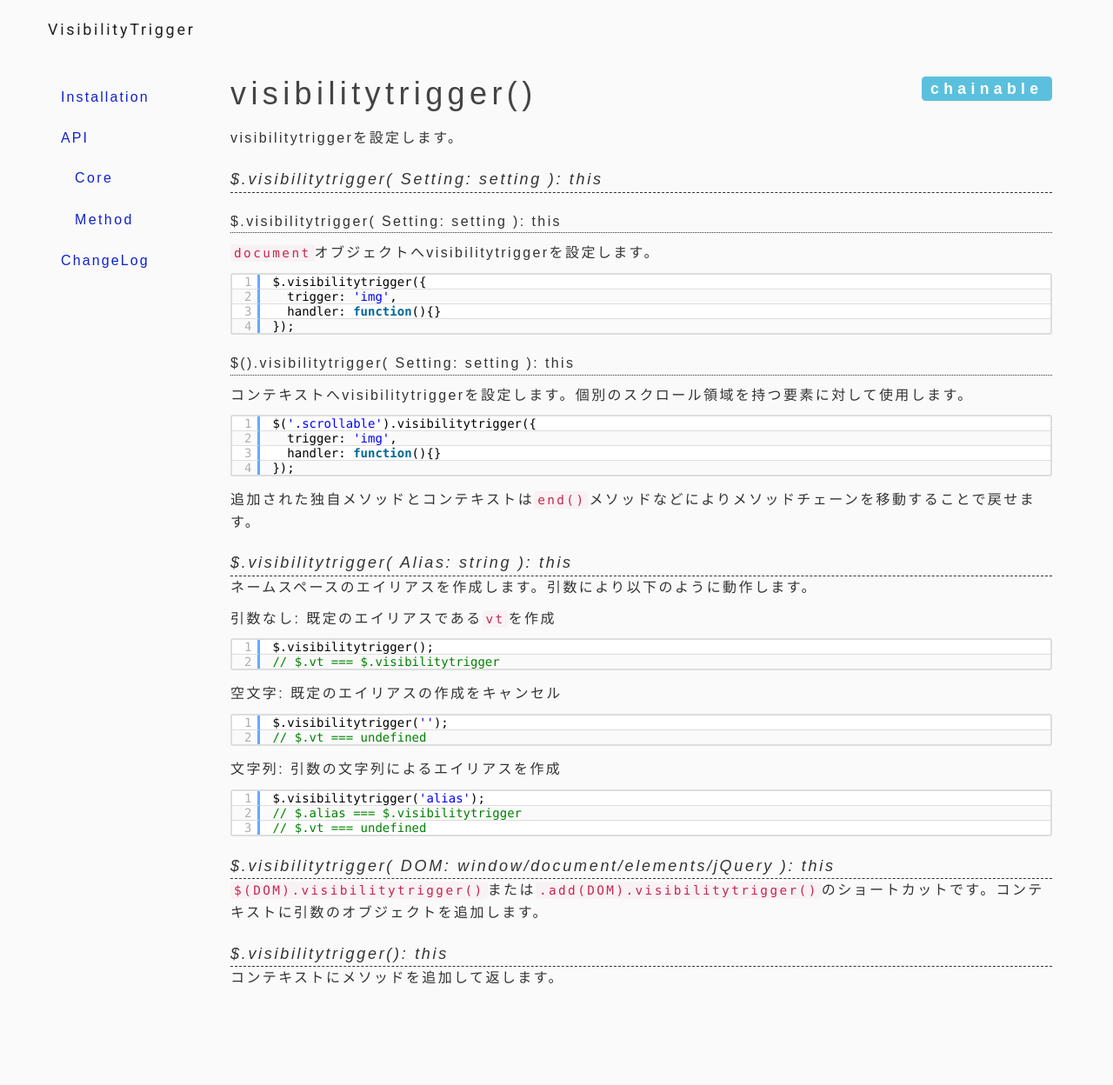
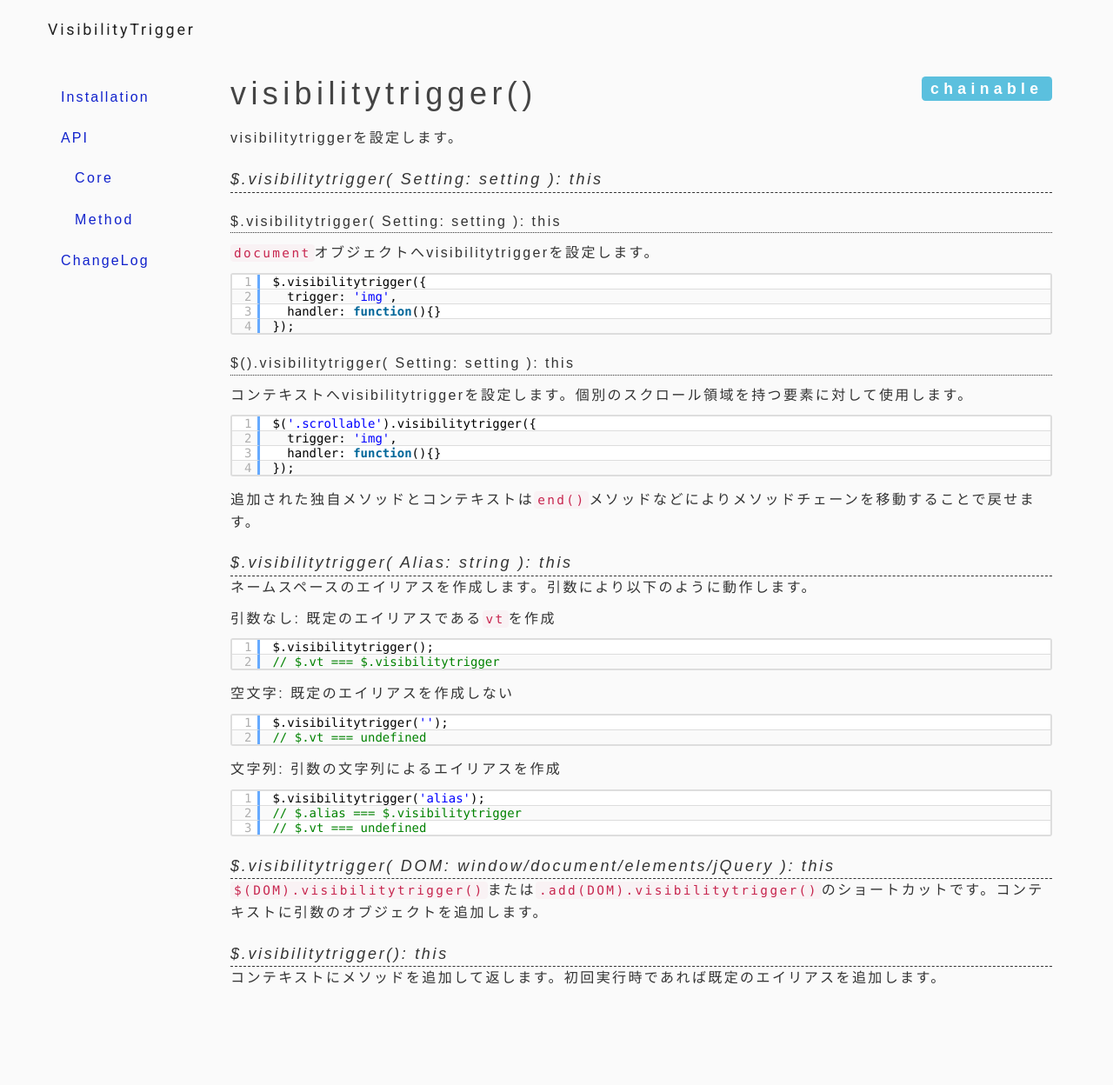
Before and after one commit to falsandtru/jquery-visibilitytrigger, a Jekyll site: the page built from gh-pages/api/core/visibilitytrigger/index.md, in a window 1280 px wide. Shown: the whole page at 87% size. Built offline with Jekyll 4.4.1, drawn with Linux system fonts in a browser that asks for light colours; nearby versions of some CDN libraries.

Commit message:
Update document

```diff
--- a/gh-pages/api/core/visibilitytrigger/index.md
+++ b/gh-pages/api/core/visibilitytrigger/index.md
@@ -43,7 +43,7 @@ $.visibilitytrigger();
 // $.vt === $.visibilitytrigger
 </pre>
 
-空文字: 既定のエイリアスの作成をキャンセル
+空文字: 既定のエイリアスを作成しない
 
 <pre class="sh brush: js;">
 $.visibilitytrigger('');
@@ -62,4 +62,4 @@ $.visibilitytrigger('alias');
 `$(DOM).visibilitytrigger()`または`.add(DOM).visibilitytrigger()`のショートカットです。コンテキストに引数のオブジェクトを追加します。
 
 ## $.visibilitytrigger(): this
-コンテキストにメソッドを追加して返します。
+コンテキストにメソッドを追加して返します。初回実行時であれば既定のエイリアスを追加します。
```
Also changed, not shown: gh-pages/api/core/index.md (+2 -2 lines), gh-pages/api/core/setting/handler/index.md (+7 -7 lines), gh-pages/api/method/index.md (+1 -1 lines), gh-pages/index.md (+1 -1 lines), gh-pages/demo/basic/index.html (renamed from gh-pages/demo/simple/index.html).
